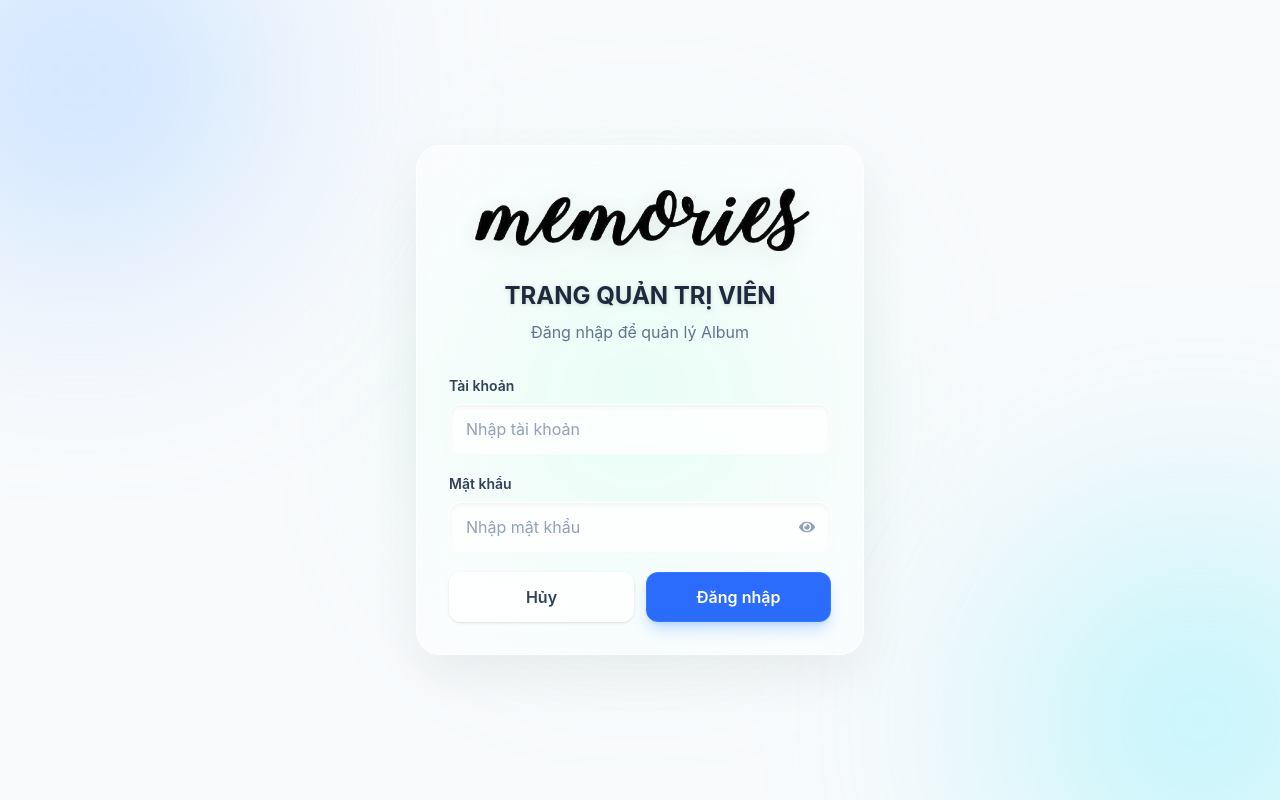
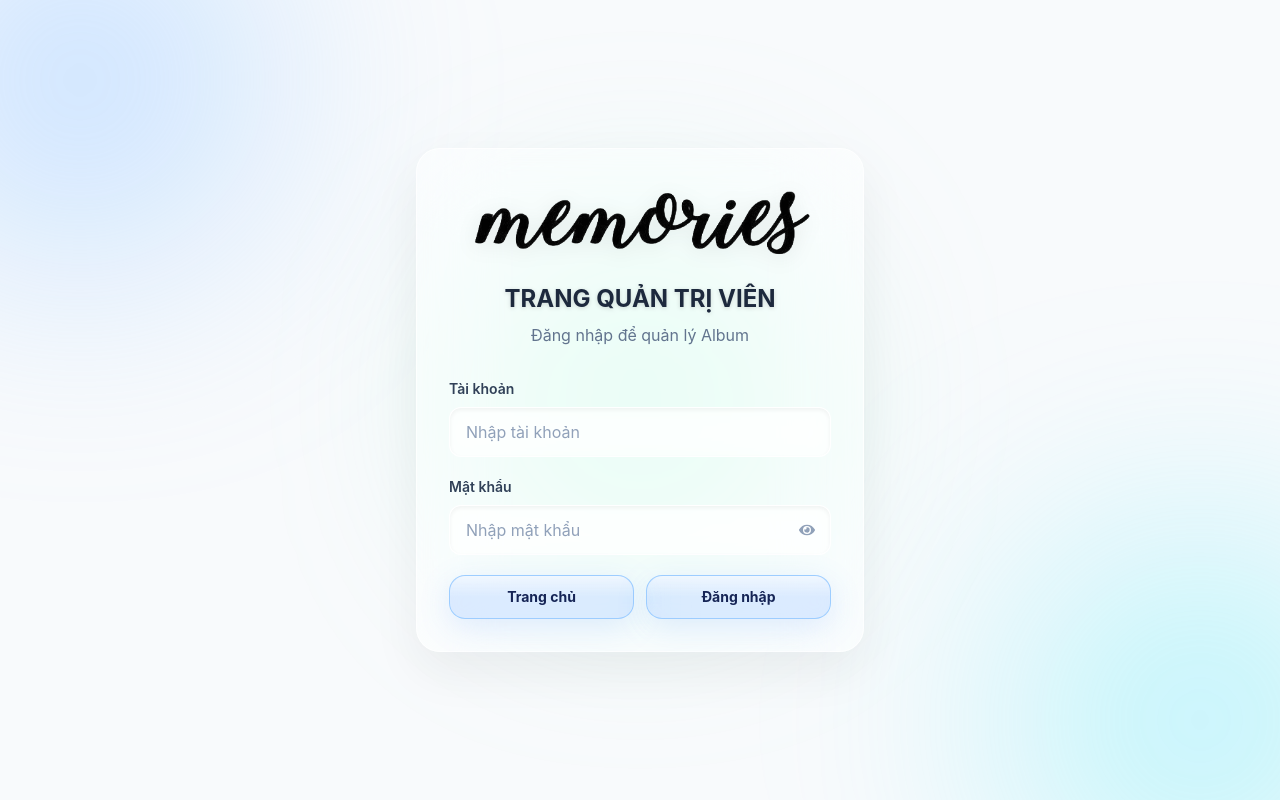
Before and after one commit to pixelduck130703/PixelAlbum, a React (Vite) app: page /admin/login in a window 1280 px wide. Built offline with nearby package versions, Linux system fonts and the light colour scheme; no server answers; what lunar-javascript would draw is missing.

Commit message:
Thêm xác nhận ở thiệp mời

```diff
--- a/src/pages/admin/Login.jsx
+++ b/src/pages/admin/Login.jsx
@@ -128,7 +128,7 @@ function Login() {
               <button
                 type="button"
                 onClick={() => setShowPassword(!showPassword)}
-                className="absolute inset-y-0 right-0 flex w-12 items-center justify-center text-slate-400 transition hover:text-blue-600"
+                className="absolute inset-y-0 right-0 flex w-12 items-center justify-center text-slate-400 transition hover:text-blue-600 cursor-pointer"
               >
                 {showPassword ? <FaEyeSlash /> : <FaEye />}
               </button>
@@ -141,22 +141,27 @@ function Login() {
             </div>
           )}
 
-          <div className="grid grid-cols-1 gap-3 sm:grid-cols-2">
+          {/* 2 nút nằm chung một hàng với hiệu ứng Liquid Glass đồng bộ */}
+          <div className="grid grid-cols-2 gap-3">
             <button
               type="button"
               onClick={() => navigate("/")}
               disabled={loading}
-              className="w-full rounded-xl border border-white/80 bg-white/60 py-3 font-semibold text-slate-700 shadow-sm backdrop-blur-md transition hover:border-slate-200 hover:bg-white/90 active:scale-[0.98] disabled:cursor-not-allowed disabled:opacity-50"
+              className="group relative inline-flex min-h-[44px] items-center justify-center overflow-hidden rounded-2xl border border-blue-300/80 bg-blue-500/15 px-4 py-2.5 text-sm font-bold text-blue-950 shadow-[0_8px_32px_0_rgba(59,130,246,0.15)] backdrop-blur-xl transition-all duration-300 hover:-translate-y-0.5 hover:scale-[1.03] hover:bg-blue-500/25 hover:shadow-[0_12px_40px_0_rgba(59,130,246,0.25)] active:scale-[0.98] disabled:cursor-not-allowed disabled:opacity-50 cursor-pointer"
             >
-              Hủy
+              <span className="pointer-events-none absolute inset-x-0 top-0 h-1/2 rounded-t-2xl bg-gradient-to-b from-white/60 to-transparent" />
+              <span className="relative z-10">Trang chủ</span>
             </button>
 
             <button
               type="submit"
               disabled={loading}
-              className="w-full rounded-xl border border-blue-400/30 bg-blue-600/90 py-3 font-semibold text-white shadow-lg shadow-blue-500/25 backdrop-blur-md transition hover:bg-blue-600 hover:shadow-blue-500/35 active:scale-[0.98] disabled:cursor-not-allowed disabled:opacity-60"
+              className="group relative inline-flex min-h-[44px] items-center justify-center overflow-hidden rounded-2xl border border-blue-300/80 bg-blue-500/15 px-4 py-2.5 text-sm font-bold text-blue-950 shadow-[0_8px_32px_0_rgba(59,130,246,0.15)] backdrop-blur-xl transition-all duration-300 hover:-translate-y-0.5 hover:scale-[1.03] hover:bg-blue-500/25 hover:shadow-[0_12px_40px_0_rgba(59,130,246,0.25)] active:scale-[0.98] disabled:cursor-not-allowed disabled:opacity-50 cursor-pointer"
             >
-              {loading ? "Đang đăng nhập..." : "Đăng nhập"}
+              <span className="pointer-events-none absolute inset-x-0 top-0 h-1/2 rounded-t-2xl bg-gradient-to-b from-white/60 to-transparent" />
+              <span className="relative z-10">
+                {loading ? "Đang đăng nhập..." : "Đăng nhập"}
+              </span>
             </button>
           </div>
         </form>
```
